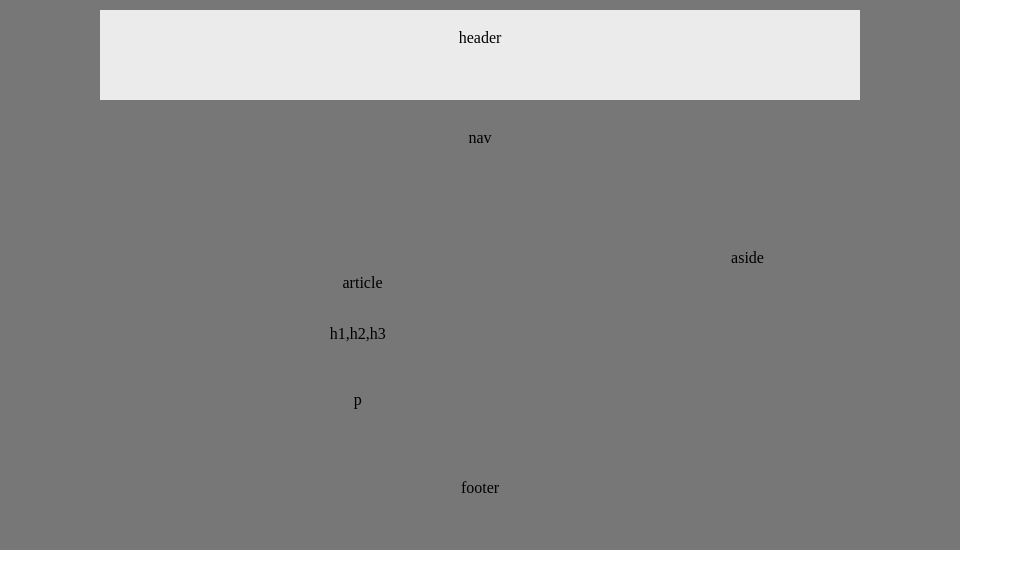
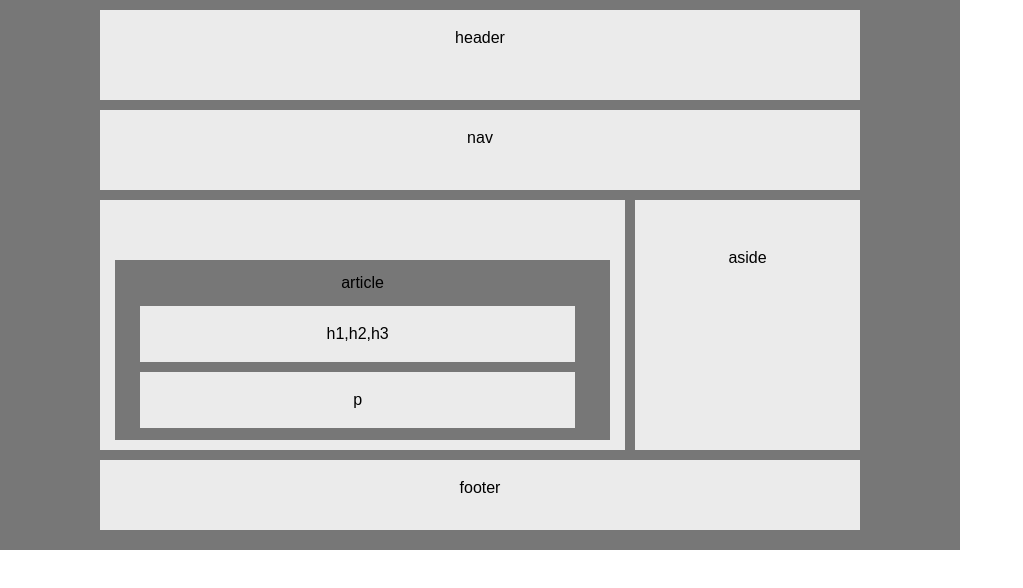
Before and after one commit to CeaserSP/HW-Wireframe, a plain HTML site: page index.html in a window 1280 px wide. Shown: the whole page, without its empty margins (0-1023 px from the left). Drawn offline with Linux system fonts and the light colour scheme.

Commit message:
<color fix, font family>

```diff
--- a/reset.css
+++ b/reset.css
@@ -100,7 +100,7 @@ video {
   border: 0;
 }
 
-/* HTML5 display-role reset for older browsers */
+/* HTML5 displ-role reset for older browsers */
 article,
 aside,
 details,
@@ -112,7 +112,7 @@ hgroup,
 menu,
 nav,
 section {
-  display: block;
+  displ: block;
 }
 
 body {
--- a/style.css
+++ b/style.css
@@ -1,6 +1,7 @@
 .box-set {
     /* relative positioning */
     position: absolute;
+    font-family: 'Arial', 'Helvetica Neue', Helvetica, sans-serif;
     /* box-sizing: 50%; */
     width: 960px;
     height: 550px;
@@ -22,7 +23,7 @@
   }
   .nav{
       position: relative;
-      background: #ebebebay;
+      background: #ebebeb;
       width: 75%;
       height: 40px;
       border: 20px;
@@ -36,7 +37,7 @@
     position: relative;
     float: left;
 
-    background: #ebebebay;
+    background: #ebebeb;
     width: 495px;
     height: 220px;
     /* border: 15px; */
@@ -63,7 +64,7 @@
 }
 .h1{
     position: relative;
-    background: #ebebebay;
+    background: #ebebeb;
     width: 85%;
     /* height: 5px; */
     /* border: 15px; */
@@ -77,7 +78,7 @@
 }
 .p{
     position: relative;
-    background: #ebebebay;
+    background: #ebebeb;
     width: 85%;
     /* height: 5px; */
     /* border: 15px; */
@@ -91,7 +92,7 @@
 }
 .aside{
     float: left;
-    background: #ebebebay;
+    background: #ebebeb;
     width: 125px;
     height: 150px;
     border: 15px;
@@ -101,7 +102,7 @@
 }
 .footer{
     /* position: relative;
-      background: #ebebebay;
+      background: #ebebeb;
       width: 75%;
       border: 20px;
       padding: 20px;
@@ -110,7 +111,7 @@
   } */
     /* clear: both; */
     position: absolute;
-    background: #ebebebay;
+    background: #ebebeb;
     width: 75%;
     height: 30px;
     border: 20px;
```
